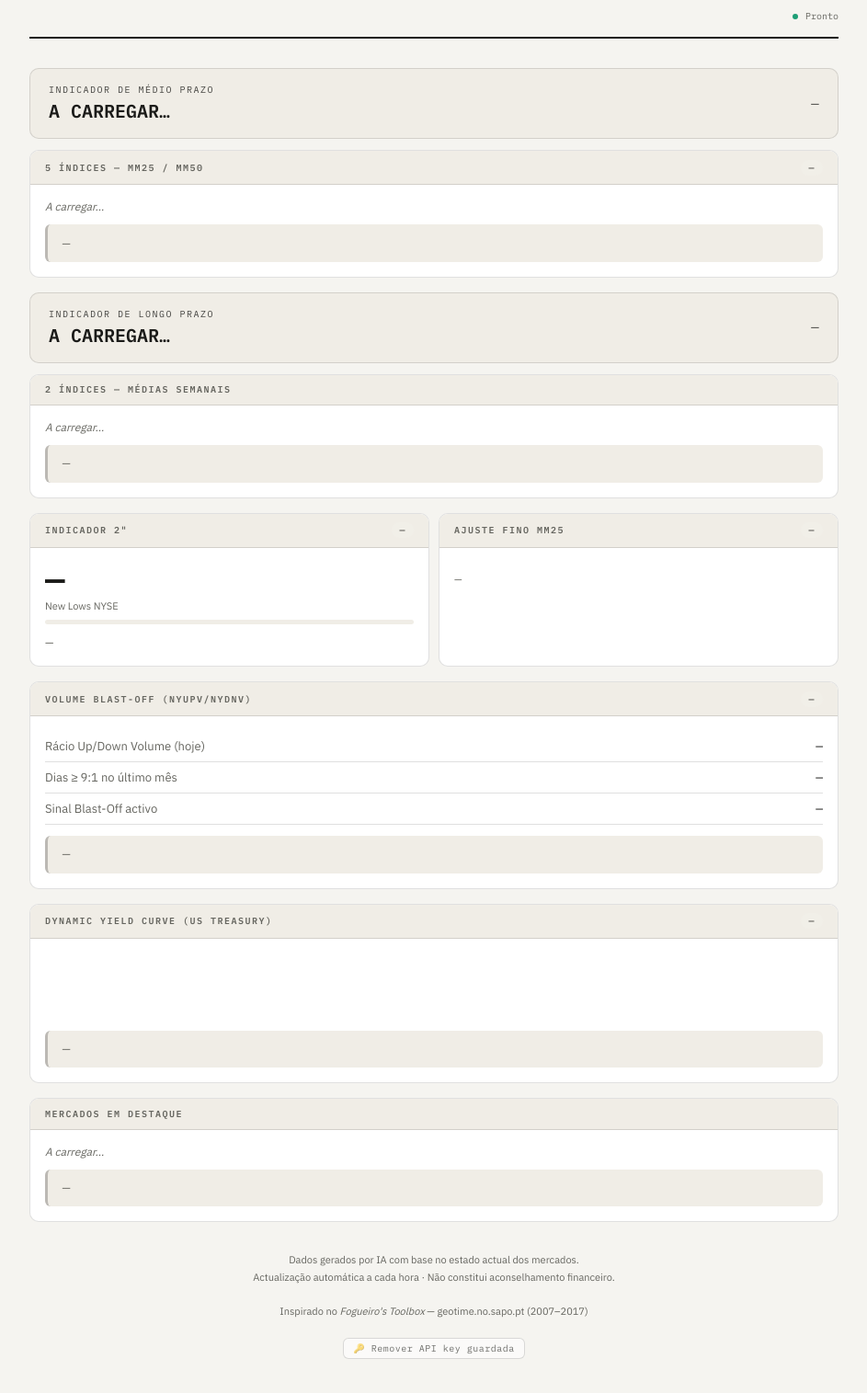
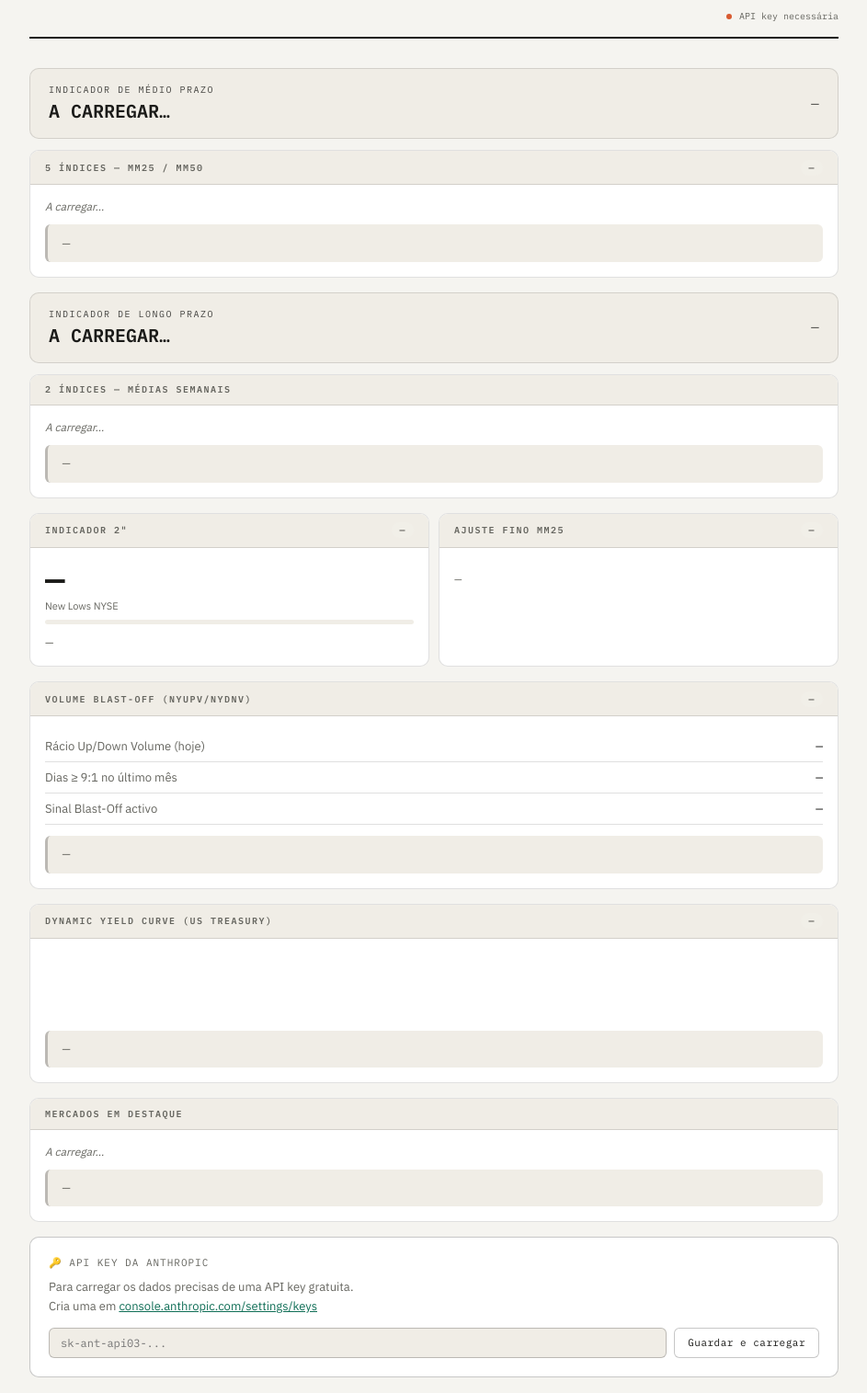
Before and after one commit to nunorodrigues007/fogueiros-toolbox, a plain HTML site: page index.html in a window 1280 px wide. Shown: the part 85-1600 px from the top of the page at 92% size, without its empty margins (168-1111 px from the left). Drawn offline with Linux system fonts and the light colour scheme.

Commit message:
Update index.html

```diff
--- a/index.html
+++ b/index.html
@@ -362,11 +362,25 @@
     </div>
   </div>
 
+  <!-- API KEY SETUP PANEL -->
+  <div id="key-panel" style="display:none; background:var(--surface); border:1px solid var(--border-strong); border-radius:var(--radius); padding:1.25rem; margin-bottom:1rem;">
+    <div style="font-family:'IBM Plex Mono',monospace; font-size:11px; letter-spacing:1px; text-transform:uppercase; color:var(--text-muted); margin-bottom:10px;">🔑 API Key da Anthropic</div>
+    <p style="font-size:13px; color:var(--text-muted); margin-bottom:12px; line-height:1.6;">
+      Para carregar os dados precisas de uma API key gratuita.<br>
+      Cria uma em <a href="https://console.anthropic.com/settings/keys" target="_blank" style="color:var(--pos);">console.anthropic.com/settings/keys</a>
+    </p>
+    <div style="display:flex; gap:8px;">
+      <input type="password" id="key-input" placeholder="sk-ant-api03-..."
+        style="flex:1; font-family:'IBM Plex Mono',monospace; font-size:12px; padding:8px 12px; border:1px solid var(--border-strong); border-radius:var(--radius-sm); background:var(--surface2); color:var(--text);">
+      <button class="btn" onclick="saveKey()" style="white-space:nowrap;">Guardar e carregar</button>
+    </div>
+  </div>
+
   <div class="footer">
     Dados gerados por IA com base no estado actual dos mercados.<br>
     Actualização automática a cada hora · Não constitui aconselhamento financeiro.<br><br>
     Inspirado no <em>Fogueiro's Toolbox</em> — geotime.no.sapo.pt (2007–2017)<br><br>
-    <button class="btn" onclick="localStorage.removeItem('anthropic_key');alert('API key removida.');" style="font-size:10px;padding:4px 10px;opacity:0.6;">🔑 Remover API key guardada</button>
+    <button class="btn" onclick="clearKey()" style="font-size:10px;padding:4px 10px;opacity:0.6;">🔑 Remover API key guardada</button>
   </div>
 
 </div><!-- /container -->
@@ -375,6 +389,29 @@
 function getApiKey() {
   return localStorage.getItem('anthropic_key') || '';
 }
+
+function saveKey() {
+  const val = document.getElementById('key-input').value.trim();
+  if (!val.startsWith('sk-')) {
+    document.getElementById('key-input').style.borderColor = '#d85a30';
+    return;
+  }
+  localStorage.setItem('anthropic_key', val);
+  document.getElementById('key-panel').style.display = 'none';
+  loadAll();
+}
+
+function clearKey() {
+  localStorage.removeItem('anthropic_key');
+  document.getElementById('key-panel').style.display = 'block';
+  setStatus('error', 'API key removida');
+}
+
+// Allow Enter key in input
+document.addEventListener('DOMContentLoaded', function() {
+  const input = document.getElementById('key-input');
+  if (input) input.addEventListener('keydown', function(e) { if (e.key === 'Enter') saveKey(); });
+});
 
 function todayStr() {
   return new Date().toLocaleDateString('pt-PT', {
@@ -430,14 +467,11 @@ function renderYieldCurve(tenores) {
 async function loadAll() {
   let ANTHROPIC_API_KEY = getApiKey();
   if (!ANTHROPIC_API_KEY) {
-    ANTHROPIC_API_KEY = prompt('Insere a tua API key da Anthropic (console.anthropic.com/settings/keys):\n\nA key começa com sk-ant-...\nFica guardada só no teu browser, nunca é enviada para outro sítio.');
-    if (!ANTHROPIC_API_KEY || !ANTHROPIC_API_KEY.startsWith('sk-')) {
-      setStatus('error', 'API key inválida ou cancelada');
-      document.getElementById('mp-ai').textContent = '⚠ API key necessária. Clica em "Actualizar" para inserires a tua chave da Anthropic.';
-      return;
-    }
-    localStorage.setItem('anthropic_key', ANTHROPIC_API_KEY);
+    document.getElementById('key-panel').style.display = 'block';
+    setStatus('error', 'API key necessária');
+    return;
   }
+  document.getElementById('key-panel').style.display = 'none';
 
   const ri = document.getElementById('ri');
   ri.className = 'spin';
```
